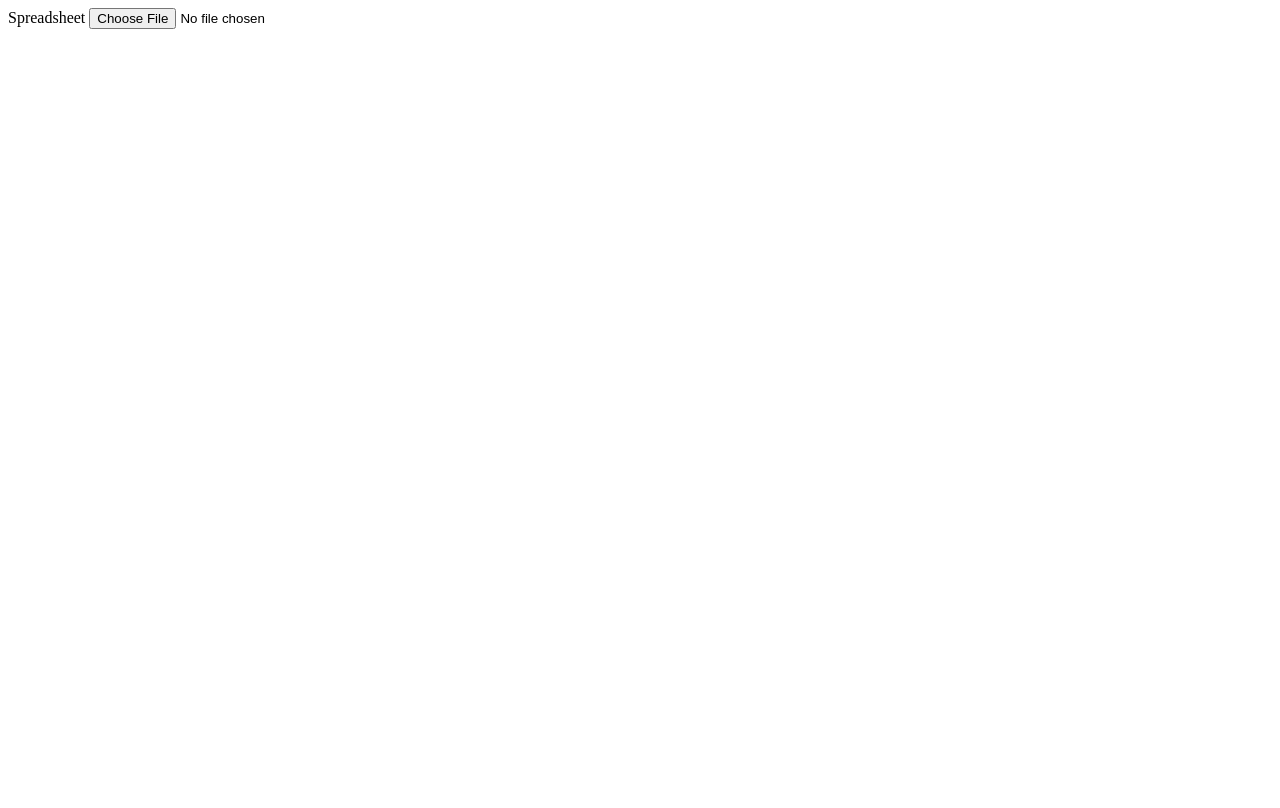
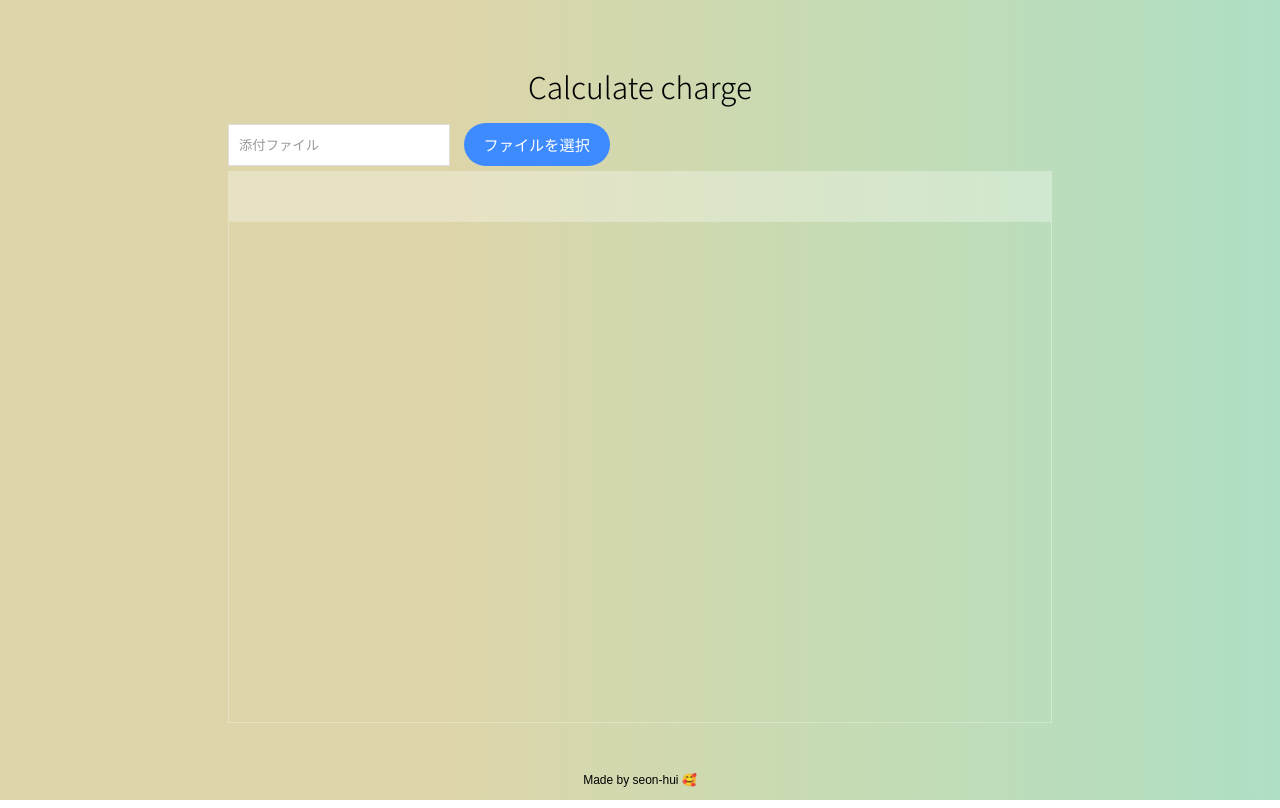
Before and after one commit to seonhui-lee/calculate-charge-vanillajs, a plain HTML site: page index.html in a window 1280 px wide. Drawn offline with Linux system fonts and the light colour scheme.

Commit message:
CSS編集
CSS編集

```diff
--- a/app.js
+++ b/app.js
@@ -4,6 +4,9 @@ const readFile = function(evt) {
         const FILE_READER = new FileReader();
         let output = [];
         let costArr = [];
+        let theadStr = '';
+
+        FILE_READER.readAsText(FILE, "shift-jis");
         FILE_READER.onload = function(e) {
             const CONTENTS = e.target.result;
             const ROWS = CONTENTS.split("\n")
@@ -29,22 +32,25 @@ const readFile = function(evt) {
                       cost;
 
                 if(cnt == 1){
-                    let theadStr = `<thead>
+                    theadStr = `<table cellpadding="0" cellspacing="0" border="0">
+                                    <thead>
                                         <tr>
                                             <th scope="cols" class="num-col">No.</th>
                                             <th scope="cols" class="contents-col">${data[0]}</th>
                                             <th scope="cols" class="contents-col">${data[1]}</th>
                                             <th scope="cols" class="summary-col">料金</th>
                                         </tr>
-                                    </thead>`;
-                    output.push(theadStr);
+                                    </thead>
+                                </table>`;
                 } else if(data[0] && data[1]){
-                    let contentsStr=`<tr>
-                                        <td class="num-col">${cnt-1}</td>
-                                        <td class="contents-col">${data[0]}</td>
-                                        <td class="contents-col">${data[1]}</td>
-                                        <td class="summary-col">${cost}円</td>
-                                    </tr>`
+                    let contentsStr=`<tbody>
+                                        <tr>
+                                            <td class="num-col">${cnt-1}</td>
+                                            <td class="contents-col">${data[0]}</td>
+                                            <td class="contents-col">${data[1]}</td>
+                                            <td class="summary-col">${cost}円</td>
+                                        </tr>
+                                    </tbody>`
                     output.push(contentsStr);
                     costArr.push(cost);
                 };
@@ -60,12 +66,11 @@ const readFile = function(evt) {
                         </tr>`;
             output.push(summary);
 
-            output=`<table class="main-table">
-                        <tbody>${output.join("")}</tbody>
-                    </table>`;
-            document.getElementById("resultContainer").innerHTML=output;
-        }
-        FILE_READER.readAsText(FILE, "shift-jis");
+            output=`<table cellpadding="0" cellspacing="0" border="0"> ${output.join("")} </table>`;
+            document.getElementById("tblHeader").innerHTML = theadStr;
+            document.getElementById("resultContainer").innerHTML = output;
+            document.getElementById("fileName").value = document.getElementById("fileload").value;
+        };
     } else {
         alert("Failed to load file");
     }
--- a/index.html
+++ b/index.html
@@ -4,15 +4,28 @@
     <meta charset="UTF-8">
     <meta http-equiv="X-UA-Compatible" content="IE=edge">
     <meta name="viewport" content="width=device-width, initial-scale=1.0">
+    <link rel="preconnect" href="https://fonts.googleapis.com">
+    <link rel="preconnect" href="https://fonts.gstatic.com" crossorigin>
+    <link href="https://fonts.googleapis.com/css2?family=Noto+Sans+JP:wght@300&display=swap" rel="stylesheet">
     <link rel="stylesheet" href="style.css">
-    <title>Document</title>
+    <title>Calculate Charge</title>
 </head>
 <body>
-    <label for="fileload">Spreadsheet</label>
-    <input id="fileload" type="file"
-        accept=".csv, application/vnd.openxmlformats-officedocument.spreadsheetml.sheet, application/vnd.ms-excel"
-    />
-    <div id="resultContainer" class="container"></div>
+    <section>
+        <h1>Calculate charge</h1>
+
+        <div class="filebox">
+            <input id="fileName" class="upload-name" value="添付ファイル" placeholder="添付ファイル" readonly>
+            <label for="fileload">ファイルを選択</label>
+            <input id="fileload" type="file" accept=".csv, application/vnd.openxmlformats-officedocument.spreadsheetml.sheet, application/vnd.ms-excel"  >
+        </div>
+
+        <div id="tblHeader" class="tbl-header"></div>
+        <div id="resultContainer" class="tbl-content"></div>
+    </section>
+
+    <!-- follow me template -->
+    <div class="made-by"> Made by seon-hui 🥰 </div>
     <script type="text/javascript" language="JavaScript" src="app.js"></script>
 </body>
 </html>
--- a/style.css
+++ b/style.css
@@ -1,65 +1,102 @@
-html,
-body {
-    height: 100%;
+body{
+    background: -webkit-linear-gradient(left, rgba(222, 213, 170, 1) 35%, rgba(198, 219, 179, 1) 65%, rgba(175, 223, 196, 1));
+    background: linear-gradient(to right, rgba(222, 213, 170, 1) 35%, rgba(198, 219, 179, 1) 65%, rgba(175, 223, 196, 1));
+
+    font-family: 'Noto Sans JP', sans-serif;
+    margin: 5% 10% 0% 10%;
+}
+section{
+    margin: 0px 100px 0px 100px;
 }
 
-table.main-table {
-    border-collapse: separate;
-    border-spacing: 1px;
-    /* text-align: center; */
-    line-height: 1.5;
-    margin: 20px 10px;
+/* Table styles */
+h1{
+    font-size: 30px;
+    font-weight: 300;
+    text-align: center;
+    margin-bottom: 15px;
+}
+table{
+    width:100%;
+    table-layout: fixed;
+}
+.tbl-header{
+    height:50px;
+    background-color: rgba(255,255,255,0.3);
+}
+.tbl-content{
+    height: 500px;
+    overflow-x:auto;
+    margin-top: 0px;
+    border: 1px solid rgba(255,255,255,0.3);
+}
+th{
+    padding: 12px 15px;
+    text-align: left;
+    vertical-align:middle;
+    font-weight: 500;
+    font-size: 16px;
+}
+td{
+    padding: 15px;
+    text-align: left;
+    vertical-align:middle;
+    font-weight: 300;
+    font-size: 14px;
+    border-bottom: solid 1px rgba(255,255,255,0.1);
+}
+.made-by {
+    margin-top: 40px;
+    padding: 10px;
+    clear: left;
+    text-align: center;
+    font-size: 12px;
+    font-family: arial;
 }
 
-/* No. */
-table.main-table th.num-col {
-    width: 100px;
-    padding: 10px;
-    font-weight: bold;
-    vertical-align: top;
-    color: #fff;
-    background: #88191991 ;
+/* custom scrollbar */
+::-webkit-scrollbar {
+    width: 6px;
 }
-table.main-table td.num-col {
-    width: 100px;
-    padding: 10px;
-    text-align: center;
-    vertical-align: top;
-    border-bottom: 1px solid #ccc;
-    background: #eee;
+::-webkit-scrollbar-track {
+    -webkit-box-shadow: inset 0 0 6px rgba(0,0,0,0.3);
+}
+::-webkit-scrollbar-thumb {
+    -webkit-box-shadow: inset 0 0 6px rgba(0,0,0,0.3);
 }
 
-/* 会社名, 住所 */
-table.main-table th.contents-col {
-    width: 500px;
-    padding: 10px;
-    font-weight: bold;
-    vertical-align: top;
+/* file input box design */
+.filebox .upload-name {
+    display: inline-block;
+    height: 40px;
+    padding: 0 10px;
+    vertical-align: middle;
+    border: 1px solid #dddddd;
+    width: 200px;
+    color: #999999;
+    margin-bottom: 5px;
+}
+.filebox label {
+    display: inline-block;
+    cursor: pointer;
+    margin: 0px 0px 5px 10px;
+    padding: 10px 20px 0px 20px;
     color: #fff;
-    background: #88191991 ;
+    vertical-align: middle;
+    background-color: #3e8bff;
+    font-size: 0.95em;
+    height: 33px;
+    border-radius: 2.5em;
+    transition: 0.2s;
 }
-table.main-table td.contents-col {
-    width: 500px;
-    padding: 10px;
-    vertical-align: top;
-    border-bottom: 1px solid #ccc;
-    background: #eee;
+.filebox label:hover {
+    box-shadow: 0 8px 10px -2px rgba(0, 0, 0, 0.2);
 }
-
-/* 料金 */
-table.main-table th.summary-col {
-    width: 100px;
-    padding: 10px;
-    font-weight: bold;
-    vertical-align: top;
-    color: #fff;
-    background: #88191991 ;
+.filebox input[type="file"] {
+    position: absolute;
+    width: 0;
+    height: 0;
+    padding: 0;
+    overflow: hidden;
+    border: 0;
 }
-table.main-table td.summary-col {
-    width: 100px;
-    padding: 10px;
-    text-align: right;
-    vertical-align: top;
-    border-bottom: 1px solid #ccc;
-    background: #eee;
-}
```
